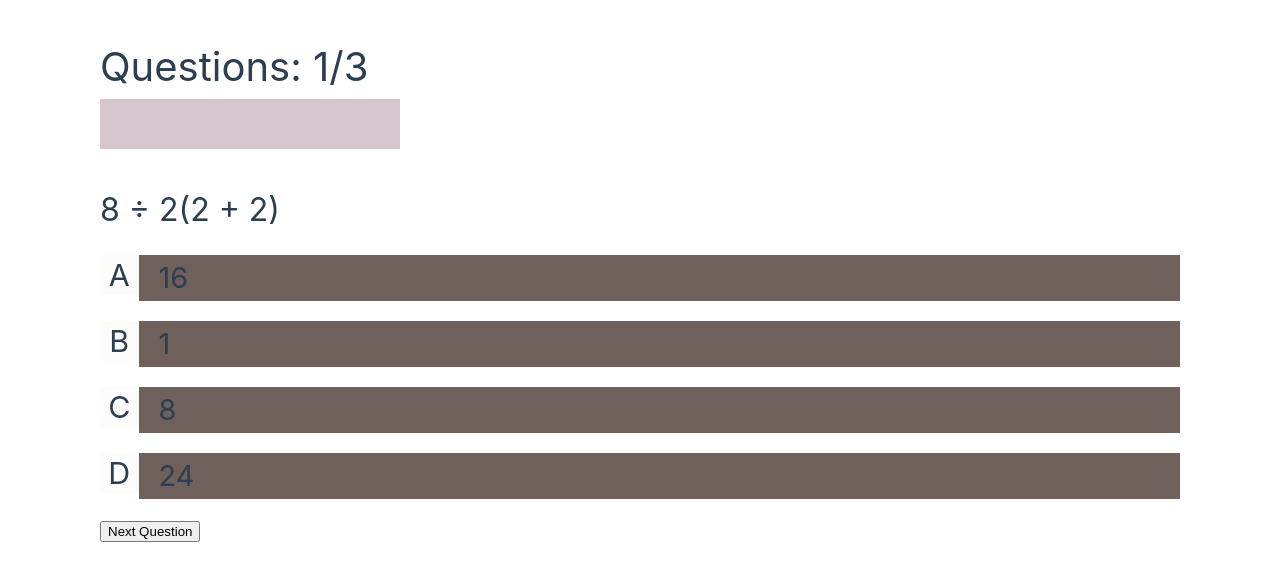
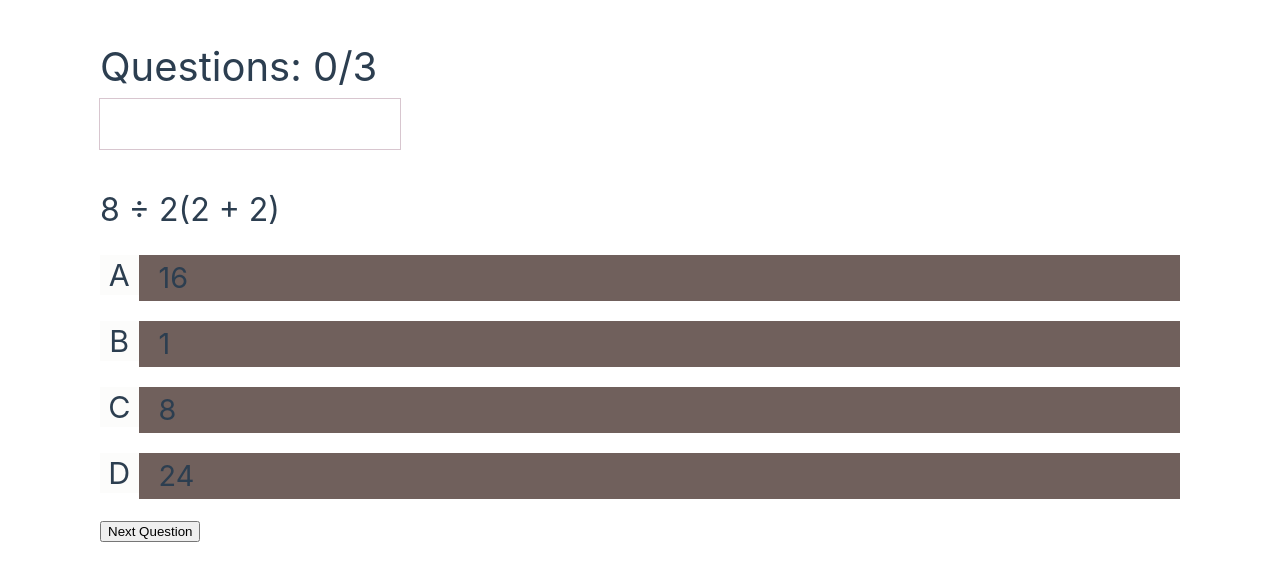
Before and after one commit to abhi00o7/quiz-app-vue, a Vue app: page /questions/1/1 in a window 1280 px wide. Shown: the top 580 px of the page. Built offline with nearby package versions, Linux system fonts and the light colour scheme.

Commit message:
add dynamic percent bar

```diff
--- a/src/components/QuizHeader.vue
+++ b/src/components/QuizHeader.vue
@@ -1,12 +1,15 @@
 <script setup>
-const { questionStatus } = defineProps(["questionStatus"]);
+const { questionStatus, barPercentage } = defineProps([
+  "questionStatus",
+  "barPercentage",
+]);
 </script>
 
 <template>
   <header>
-    <h3>Questions: {{ questionStatus }}</h3>
+    <h3>Questions: {{ questionStatus }} </h3>
     <div class="bar">
-      <div class="completion"></div>
+      <div class="completion" :style="{width: barPercentage}"></div>
     </div>
   </header>
 </template>
@@ -23,11 +26,11 @@ header h3 {
   width: 300px;
   height: 50px;
   bottom: 3px solid hsl(56, 10%, 73%);
+  outline: 1px solid #d8c6cf  ;
 }
 
 .completion {
   height: 100%;
-  width: 100%;
   background-color: #d8c6cf;
 }
 </style>
--- a/src/views/SubjectView.vue
+++ b/src/views/SubjectView.vue
@@ -2,7 +2,7 @@
 import QuizHeader from "../components/QuizHeader.vue";
 import Questions from "../components/Questions.vue";
 import { useRoute } from "vue-router";
-import { ref, watch, computed } from "vue";
+import { ref, computed } from "vue";
 import quiz from "../data/quizData.json";
 
 const route = useRoute();
@@ -11,12 +11,21 @@ const subjectData = quiz.find((q) => q.id === subjectId);
 const currentQuestionIndex = ref(0);
 
 const questionStatus = computed(
-  () => `${currentQuestionIndex.value + 1}/${subjectData?.questions?.length}`
+  () => `${currentQuestionIndex.value}/${subjectData?.questions?.length}`
+);
+const barPercentage = computed(
+  () =>
+    `${Math.round(
+      (currentQuestionIndex.value / subjectData?.questions?.length) * 100
+    )}%`
 );
 </script>
 <template>
   <div>
-    <QuizHeader :questionStatus="questionStatus" />
+    <QuizHeader
+      :questionStatus="questionStatus"
+      :barPercentage="barPercentage"
+    />
     <div>
       <Questions :question="subjectData?.questions[currentQuestionIndex]" />
     </div>
```
